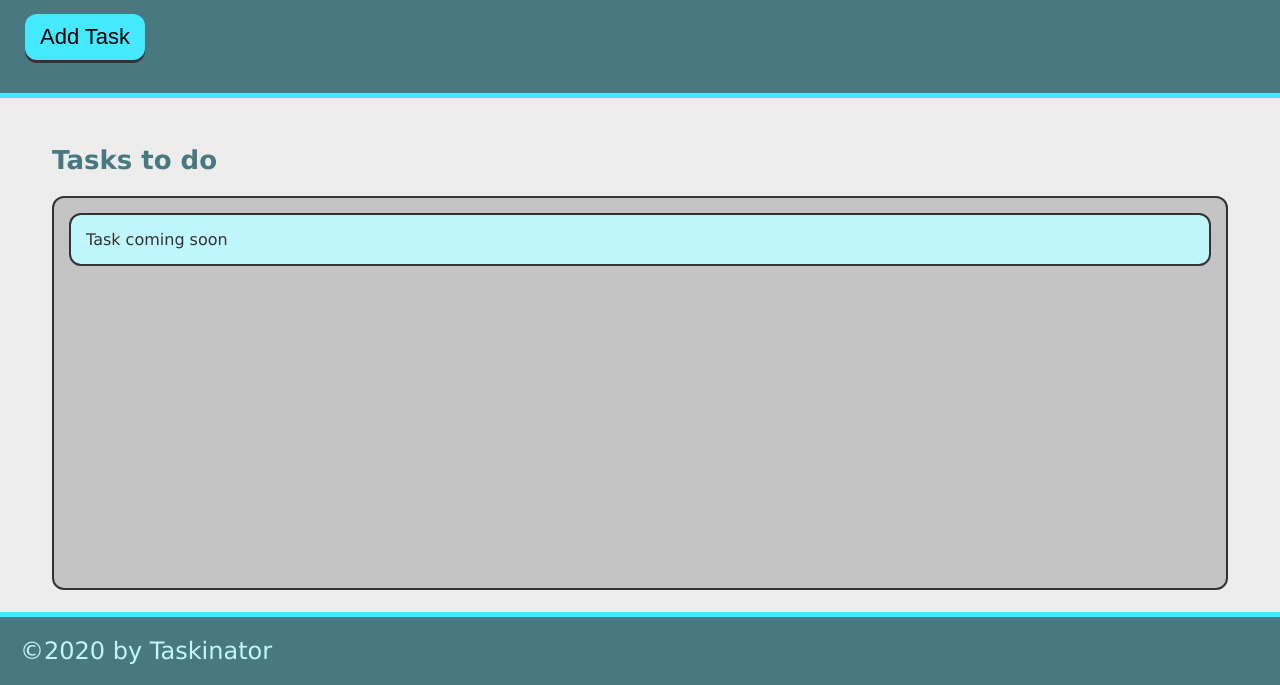
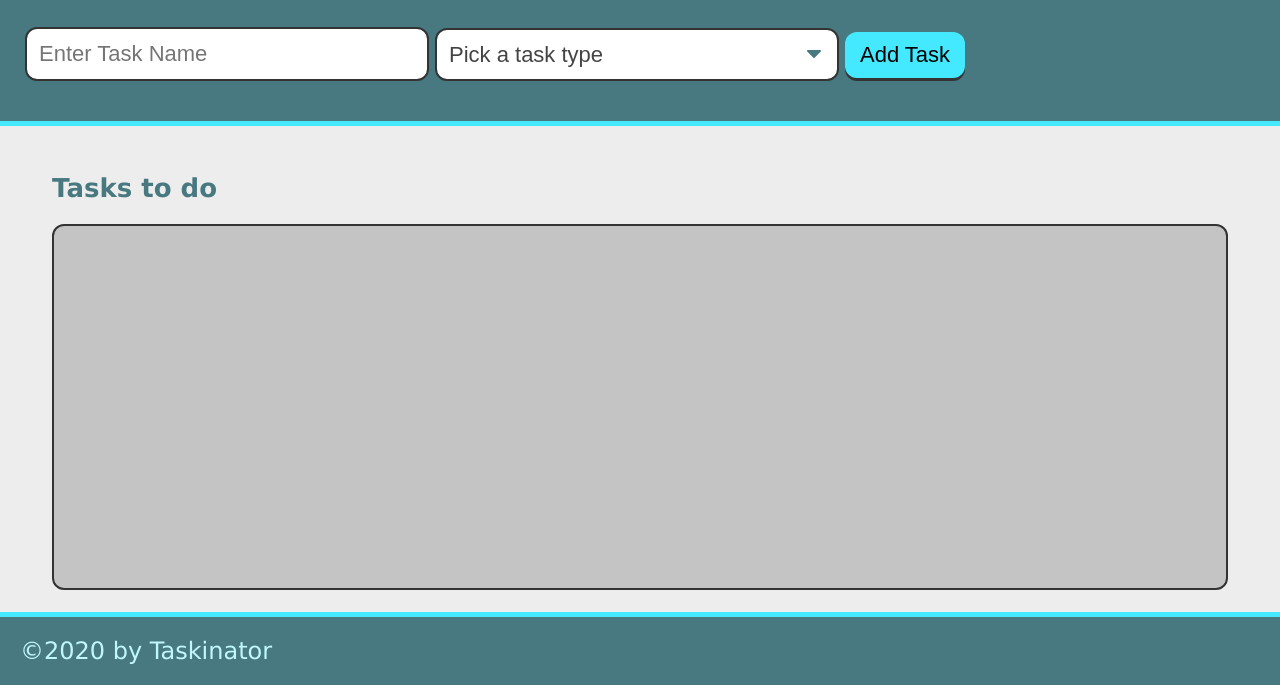
Before and after one commit to dogmom3/taskinator, a plain HTML site: page index.html in a window 1280 px wide. Shown: the part 115-800 px from the top of the page. Drawn offline with Linux system fonts and the light colour scheme.

Commit message:
drop down menu

```diff
--- a/index.html
+++ b/index.html
@@ -17,20 +17,31 @@
         <p>
             Click the button below to add a new task!
         </p>
-        <button class='btn' id='save-task'>
-            Add Task
-        </button>
+        <form id='task-form'>
+            <div class='form-group'>
+                <input type='text' name='task-name' placeholder='Enter Task Name'/>
+            </div>
+            <div class='form-group'>
+                <select name='task-type' class='select-dropdown'>
+                    <option value='' disabled selected>Pick a task type</option>
+                    <option value='Print'>Print</option>
+                    <option value='Web'>Web</option>
+                    <option value='Mobile'>Mobile</option>
+                </select>
+            </div>
+            <div class='form-group'>
+                <button class='btn' id='save-task' type='submit'>
+                    Add Task
+                </button>
+            </div>
+        </form>
     </header>
     <main class='page-content'>
         <section class='task-list-wrapper'>
             <h2 class='list-title'>
                 Tasks to do
             </h2>
-            <ul class='task-list' id='tasks-to-do'>
-                <li class='task-item'>
-                    Task coming soon
-                </li>
-            </ul>
+            <ul class='task-list' id='tasks-to-do'></ul>
         </section>
     </main>
     <footer>
```
